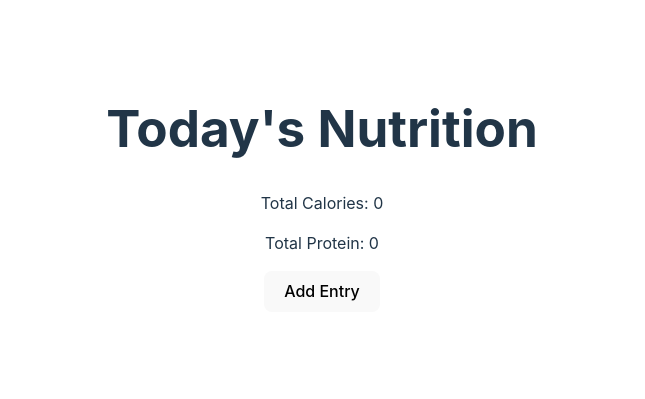
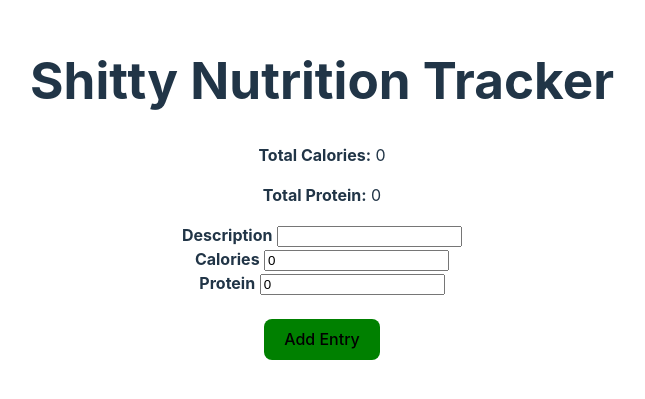
Before and after one commit to bms96/ReactTestDeploy, a React (Vite) app: page / in a window 1280 px wide. Shown: the part 211-610 px from the top of the page, without its empty margins (318-963 px from the left). Built offline with nearby package versions, Linux system fonts and the light colour scheme.

Commit message:
Added user defined entries. Still need the ability to edit to complete CRUD

```diff
--- a/src/App.tsx
+++ b/src/App.tsx
@@ -7,7 +7,7 @@ function App() {
 
   return (
     <>
-      <h1>Today's Nutrition</h1>
+      <h1>Shitty Nutrition Tracker</h1>
       <NutritionTracker/>
     </>
   )
--- a/src/components/NutritionTracker/NutritionTracker.tsx
+++ b/src/components/NutritionTracker/NutritionTracker.tsx
@@ -8,16 +8,42 @@ interface NutritionEntry {
 }
 
 export default function NutritionTracker() {
+
     const [nutritionEntries, setNutritionEntries] = useState<NutritionEntry[]>([]);
 
-    function handleAddEntryClick() {
+    const [enteredDescription, setEnteredDescription] = useState<string>("");
+    const [enteredCalories, setEnteredCalories] = useState<number>(0);
+    const [enteredProtein, setEnteredProtein] = useState<number>(0);
+
+    function handleDescriptionChange(newVal: string) {
+        setEnteredDescription(newVal);
+    }
+
+    function handleCaloriesChange(newVal: string) {
+        setEnteredCalories(parseInt(newVal));
+    }
+
+    function handleProteinChange(newVal: string) {
+        setEnteredProtein(parseInt(newVal));
+    }
+
+    function handleAddEntryClick(description: string, calories: number, protein: number) {
         const newId = nutritionEntries?.length == 0 ? 1 : nutritionEntries[nutritionEntries.length - 1].id + 1;
-        const newEntry: NutritionEntry = { id: newId, description: "Example", calories: 100, protein: 10 };
+        const newEntry: NutritionEntry = { id: newId, description: description, calories: calories, protein: protein };
         setNutritionEntries([...nutritionEntries, newEntry]);
     }
 
     function handleDeleteEntryClick(id: number) {
         setNutritionEntries([...nutritionEntries.filter(entry => entry.id != id)])
+    }
+
+    function TableSummary() {
+        const totalCalories = nutritionEntries.reduce((total, entry) => total + entry.calories, 0)
+        const totalProtein = nutritionEntries.reduce((total, entry) => total + entry.protein, 0)
+        return <>
+            <p><b>Total Calories:</b> {totalCalories}</p>
+            <p><b>Total Protein:</b> {totalProtein}</p>
+        </>
     }
 
     return (
@@ -27,22 +53,27 @@ export default function NutritionTracker() {
             <ul>
                 {nutritionEntries.map((entry, index) => (
                     <li key={index}>
-                        Id: {entry.id} Description: {entry.description}, Calories: {entry.calories}, Protein: {entry.protein}
-                        <button style={{marginLeft: "1rem"}} onClick={() => handleDeleteEntryClick(entry.id)}>Delete</button>
+                        <b>Description:</b> {entry.description}, <b>Calories:</b> {entry.calories}, <b>Protein:</b> {entry.protein}
+                        <button style={{ marginLeft: "1rem", backgroundColor: "red" }} onClick={() => handleDeleteEntryClick(entry.id)}>Delete</button>
                         <hr />
                     </li>
                 ))}
             </ul>
-            <button onClick={handleAddEntryClick}>Add Entry</button>
+            {/* <label> */}
+            <b>Description</b> <input name="description" value={enteredDescription} onChange={e => handleDescriptionChange(e.target.value)} />
+            {/* </label> */}
+            <br />
+            <label>
+                <b>Calories</b> <input name="calories" value={enteredCalories} onChange={e => handleCaloriesChange(e.target.value)} pattern="\d*" />
+            </label>
+            <br />
+            <label>
+                <b>Protein</b> <input name="protein" value={enteredProtein} onChange={e => handleProteinChange(e.target.value)} pattern="\d*" />
+            </label>
+            <br />
+            <br />
+            <button style={{backgroundColor: "green"}} onClick={() => handleAddEntryClick(enteredDescription, enteredCalories, enteredProtein)}>Add Entry</button>
         </>
     );
 
-    function TableSummary() {
-        const totalCalories = nutritionEntries.reduce((total, entry) => total + entry.calories, 0)
-        const totalProtein = nutritionEntries.reduce((total, entry) => total + entry.protein, 0)
-        return <>
-            <p>Total Calories: {totalCalories}</p>
-            <p>Total Protein: {totalProtein}</p>
-        </>
-    }
 }
```
